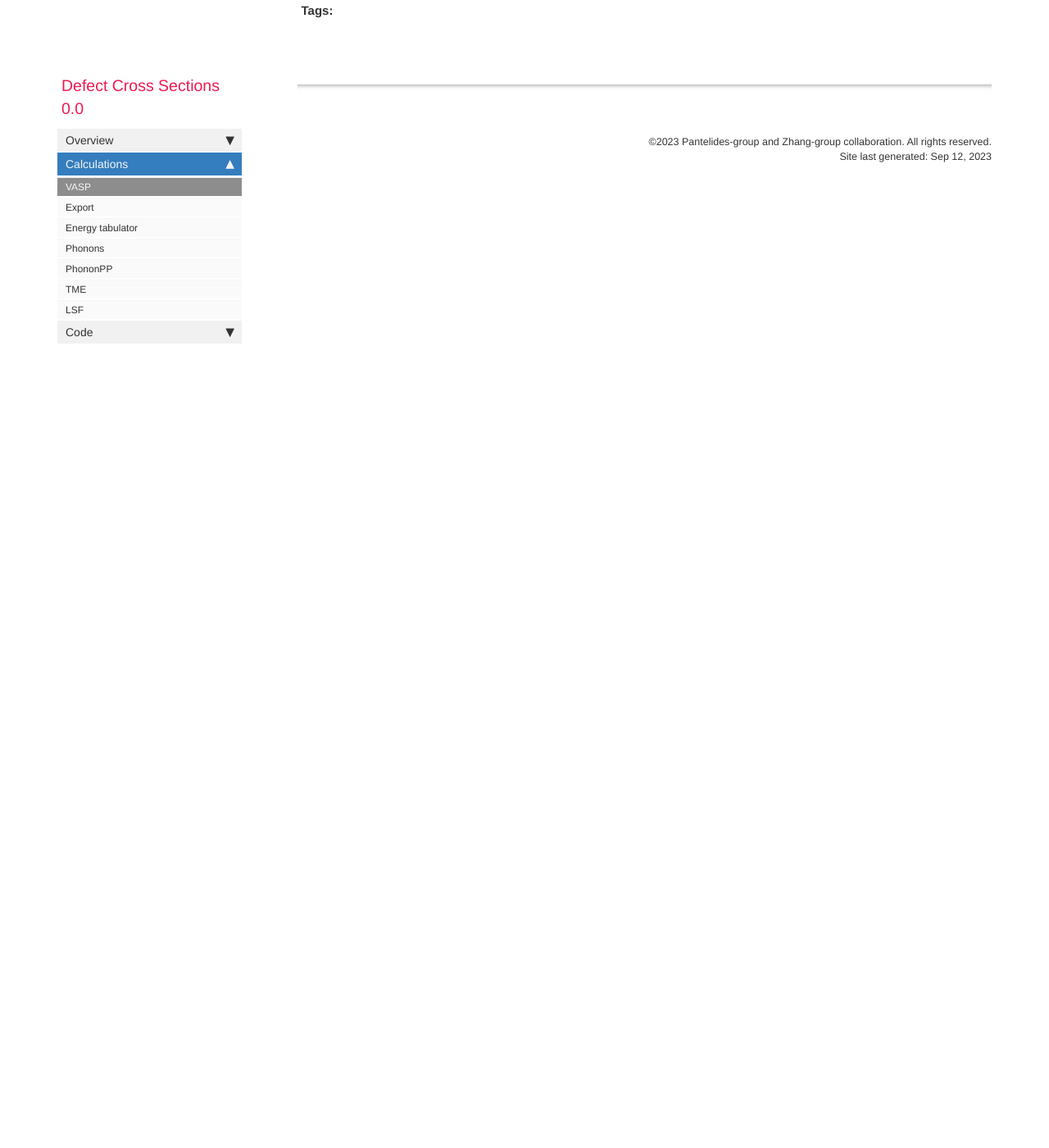
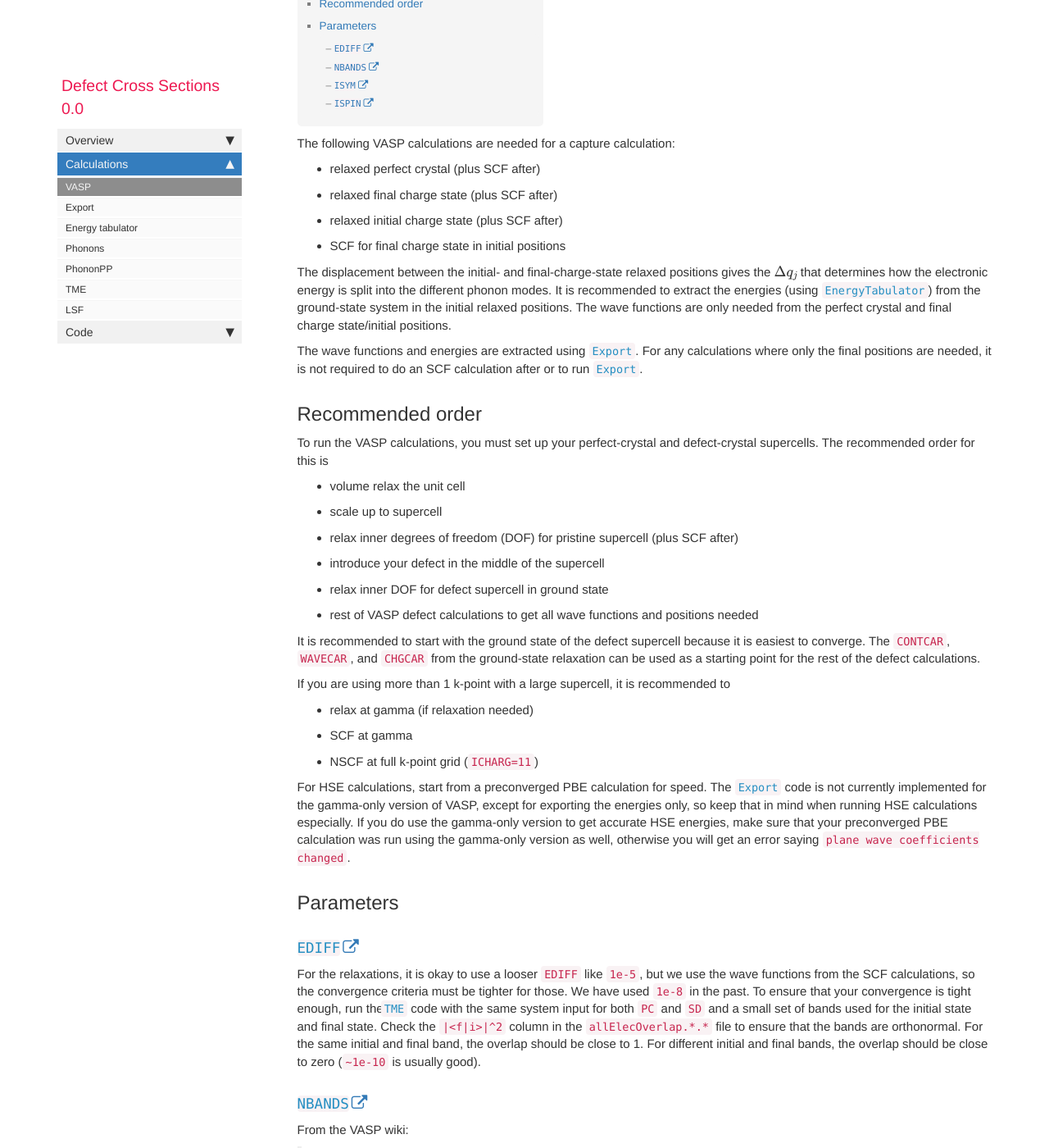
Before and after one commit to laurarnichols/defectCrossSectionsDocs, a Jekyll site: the page built from pages/calculations/vasp.md, in a window 1280 px wide and 1400 px high, scrolled down 256 px. Shown: the whole window at 82% size. Built offline with Jekyll 4.4.1, drawn with Linux system fonts in a browser that asks for light colours; comment, search, counter and statistics services are not loaded; before the commit the page ends 900 px from its top, so only the background shows below that; some of the changed text lies outside the part shown.

Commit message:
Add content to VASP page

```diff
--- a/pages/calculations/vasp.md
+++ b/pages/calculations/vasp.md
@@ -7,6 +7,55 @@ permalink: vasp.html
 summary: This page gives a summary of the VASP calculations needed for a capture calculation, including parameter specifications and tips.
 ---
 
-Add information on the VASP calculations.
+The following VASP calculations are needed for a capture calculation:
+* relaxed perfect crystal (plus SCF after)
+* relaxed final charge state (plus SCF after)
+* relaxed initial charge state (plus SCF after)
+* SCF for final charge state in initial positions
+
+The displacement between the initial- and final-charge-state relaxed positions gives the $\Delta q_j$ that determines how the electronic energy is split into the different phonon modes. It is recommended to extract the energies (using [`EnergyTabulator`][calculations_energy-tabulator]) from the ground-state system in the initial relaxed positions. The wave functions are only needed from the perfect crystal and final charge state/initial positions.
+
+The wave functions and energies are extracted using [`Export`][calculations_export]. For any calculations where only the final positions are needed, it is not required to do an SCF calculation after or to run [`Export`][calculations_export].
+
+## Recommended order
+
+To run the VASP calculations, you must set up your perfect-crystal and defect-crystal supercells. The recommended order for this is
+* volume relax the unit cell
+* scale up to supercell
+* relax inner degrees of freedom (DOF) for pristine supercell (plus SCF after)
+* introduce your defect in the middle of the supercell
+* relax inner DOF for defect supercell in ground state
+* rest of VASP defect calculations to get all wave functions and positions needed
+
+It is recommended to start with the ground state of the defect supercell because it is easiest to converge. The `CONTCAR`, `WAVECAR`, and `CHGCAR` from the ground-state relaxation can be used as a starting point for the rest of the defect calculations.
+
+If you are using more than 1 k-point with a large supercell, it is recommended to
+* relax at gamma (if relaxation needed)
+* SCF at gamma
+* NSCF at full k-point grid (`ICHARG=11`)
+
+For HSE calculations, start from a preconverged PBE calculation for speed. The [`Export`][calculations_export] code is not currently implemented for the gamma-only version of VASP, except for exporting the energies only, so keep that in mind when running HSE calculations especially. If you do use the gamma-only version to get accurate HSE energies, make sure that your preconverged PBE calculation was run using the gamma-only version as well, otherwise you will get an error saying `plane wave coefficients changed`.
+
+## Parameters
+
+### [`EDIFF`](https://www.vasp.at/wiki/index.php/EDIFF){:target="_blank"}
+
+For the relaxations, it is okay to use a looser `EDIFF` like `1e-5`, but we use the wave functions from the SCF calculations, so the convergence criteria must be tighter for those. We have used `1e-8` in the past. To ensure that your convergence is tight enough, run the [`TME`][calculations_tme] code with the same system input for both `PC` and `SD` and a small set of bands used for the initial state and final state. Check the `|<f|i>|^2` column in the `allElecOverlap.*.*` file to ensure that the bands are orthonormal. For the same initial and final band, the overlap should be close to 1. For different initial and final bands, the overlap should be close to zero (`~1e-10` is usually good).
+
+### [`NBANDS`](https://www.vasp.at/wiki/index.php/NBANDS){:target="_blank"}
+
+From the VASP wiki:
+> In the electronic minimization calculations, empty states do not contribute to the total energy, however, empty states are required to achieve a better convergence.
+
+The default setting in VASP already includes extra bands above the filled states to get better convergence; however, we need accurate calculations of both occupied and unoccupied states when considering electron capture. For electron capture, ensure that `NBANDS` is set so that there are plenty empty bands _above the empty states that you are using for your initial electron states._ The default value from VASP is `NELECT/2+NIONS/2`. You should at least increase above the default by the number of unoccupied states that you need.
+
+### [`ISYM`](https://www.vasp.at/wiki/index.php/ISYM){:target="_blank"}
+
+Our code is not currently implemented with symmetrization, so symmetry must be completely turned off with `ISYM=-1`.
+
+### [`ISPIN`](https://www.vasp.at/wiki/index.php/ISPIN){:target="_blank"}
+
+Make sure that the proper choice of `ISPIN` is used for each of your calculations. The [`Export`][calculations_export] and [`TME`][calculations_tme] codes handle spin polarization automatically, so it is not required to use the same setting for every system.
+
 
 {% include links.html %}
```
Also changed, not shown: pages/calculations/export.md (+1 -1 lines), 3 other files.
